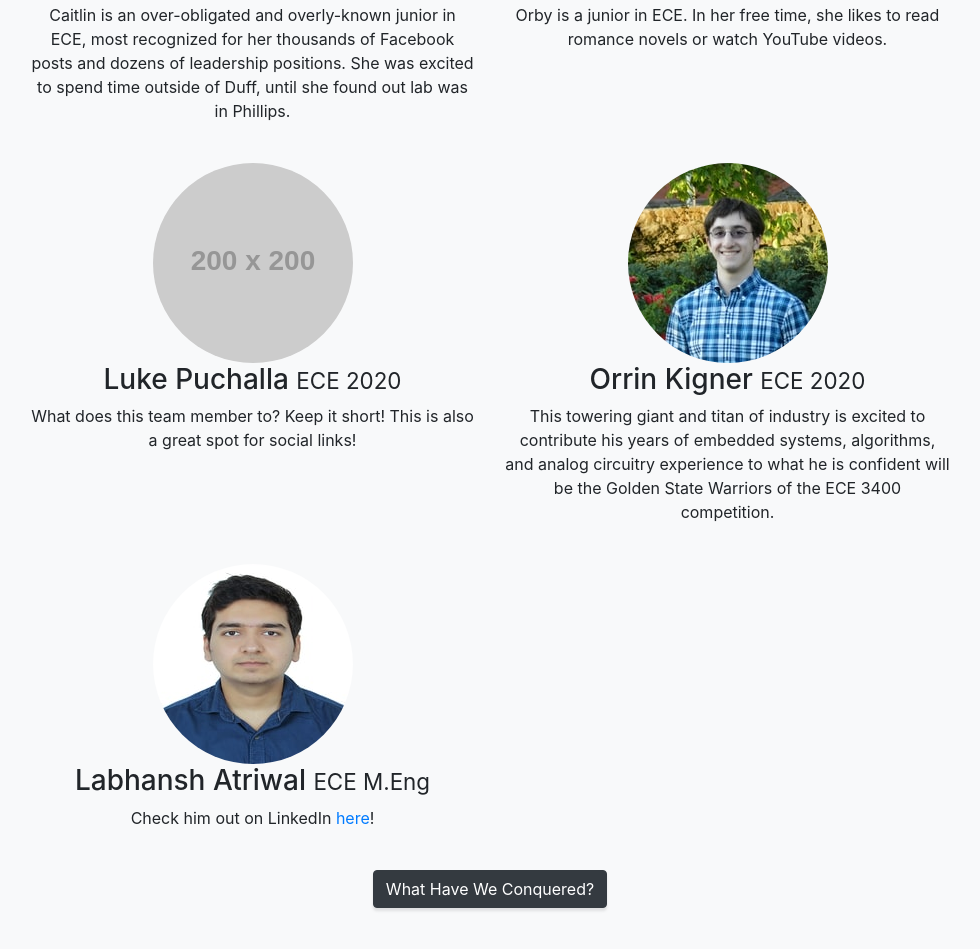
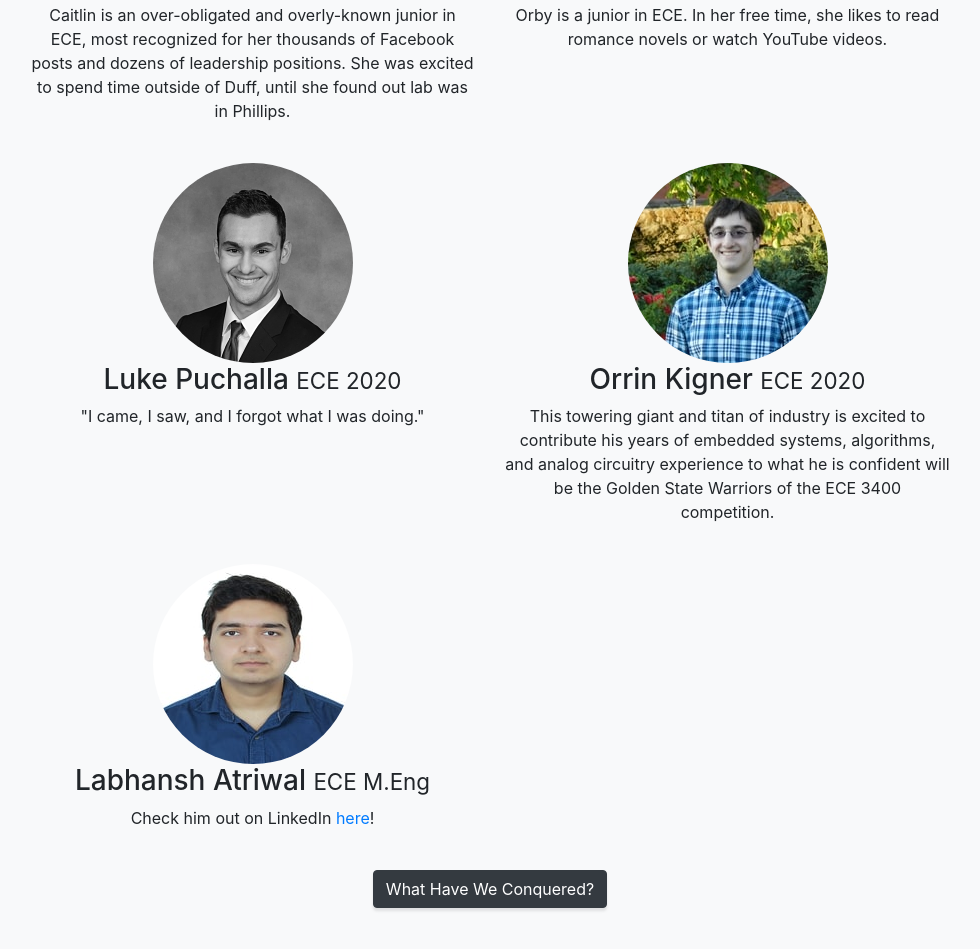
Before and after one commit to ece3400-team16/team16, a website with bundled scripts: page index.html in a window 1280 px wide. Shown: the part 1368-2317 px from the top of the page, without its empty margins (150-1130 px from the left). Built offline with nearby package versions, Linux system fonts and the light colour scheme; placeholder pictures from the web are drawn by us.

Commit message:
luke photo

```diff
--- a/index.html
+++ b/index.html
@@ -88,11 +88,11 @@
                 <p>Orby is a junior in ECE. In her free time, she likes to read romance novels or watch YouTube videos.</p>
               </div>
               <div class="col-lg-6 col-sm-3 text-center mb-4">
-                <img class="rounded-circle img-fluid d-block mx-auto" src="http://placehold.it/200x200" alt="">
+                <img class="rounded-circle img-fluid d-block mx-auto" src="img/luke.png" alt="">
                 <h3>Luke Puchalla
                   <small>ECE 2020</small>
                 </h3>
-                <p>What does this team member to? Keep it short! This is also a great spot for social links!</p>
+                <p>"I came, I saw, and I forgot what I was doing."</p>
               </div>
               <div class="col-lg-6 col-sm-3 text-center mb-4">
                 <img class="rounded-circle img-fluid d-block mx-auto" src="img/orrin.jpg" alt="">
```
Also changed, not shown: img/luke.png (added).
